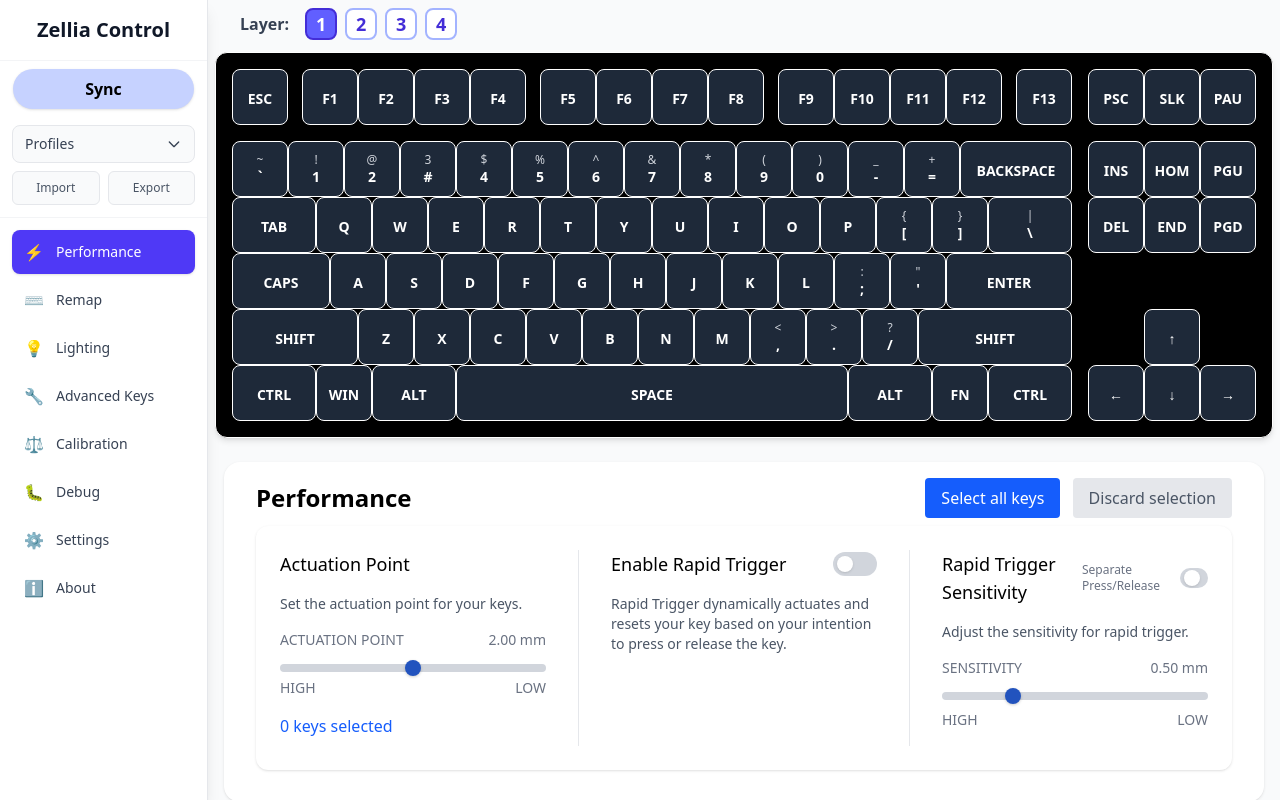
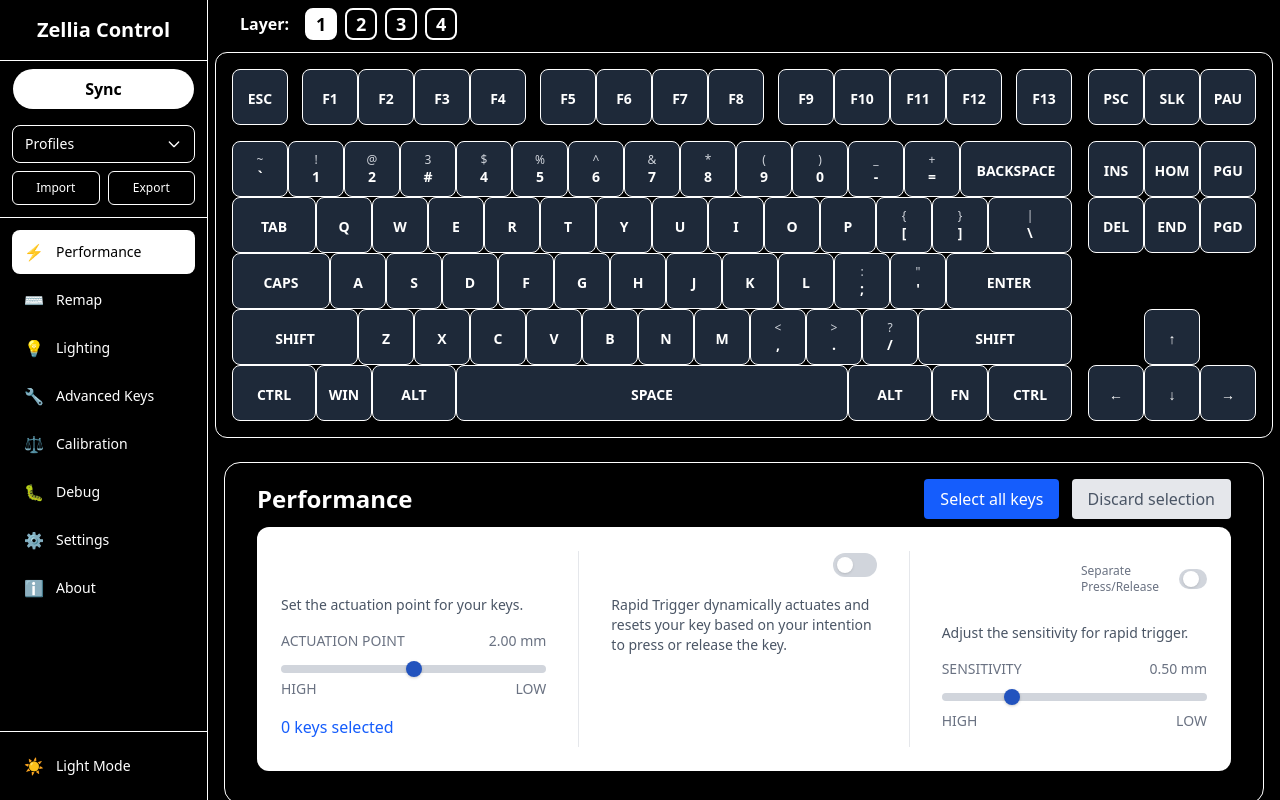
Before and after one commit to Zellia-Keyboards/Zellia-Control, a SvelteKit app: page /performance in a window 1280 px wide. Built offline with nearby package versions, Linux system fonts and the light colour scheme.

Commit message:
feat(dark-mode): enhance layout with dark mode support for various components

```diff
--- a/src/routes/+layout.svelte
+++ b/src/routes/+layout.svelte
@@ -3,6 +3,7 @@
     import Zellia80HE from "../lib/Zellia80HE.svelte";
     import { KeyboardDisplayValues, CurrentSelected } from "$lib/KeyboardState.svelte";
     import { page } from '$app/stores';
+    import { darkMode } from '$lib/DarkModeStore.svelte';
 
     const NAVIGATE = [
         //["/test", "Test", "🧪"],
@@ -27,28 +28,28 @@
 </script>
 
 <!-- Small Screen Warning (follows codebase theme) -->
-<div class="xl:hidden fixed inset-0 bg-gray-50 flex items-center justify-center z-50">
+<div class="xl:hidden fixed inset-0 flex items-center justify-center z-50 {$darkMode ? 'bg-black' : 'bg-gray-50'}">
     <div class="max-w-2xl mx-4">
         <!-- Main Warning Card -->
-        <div class="bg-white rounded-xl shadow-lg border border-gray-200 p-8 text-center">
+        <div class="{$darkMode ? 'bg-black border-white text-white' : 'bg-white border-gray-200'} rounded-xl shadow-lg border p-8 text-center">
             <!-- Icon and Title -->
             <div class="flex items-center justify-center mb-6">
-                <div class="w-16 h-16 bg-indigo-100 rounded-xl flex items-center justify-center">
-                    <svg class="w-8 h-8 text-indigo-600" fill="none" stroke="currentColor" viewBox="0 0 24 24">
+                <div class="w-16 h-16 {$darkMode ? 'bg-white' : 'bg-indigo-100'} rounded-xl flex items-center justify-center">
+                    <svg class="w-8 h-8 {$darkMode ? 'text-black' : 'text-indigo-600'}" fill="none" stroke="currentColor" viewBox="0 0 24 24">
                         <path stroke-linecap="round" stroke-linejoin="round" stroke-width="2" d="M9.75 17L9 20l-1 1h8l-1-1-.75-3M3 13h18M5 17h14a2 2 0 002-2V5a2 2 0 00-2-2H5a2 2 0 00-2 2v10a2 2 0 002 2z" />
                     </svg>
                 </div>
             </div>
 
-            <h2 class="text-2xl font-bold text-gray-900 mb-4">Display Too Small</h2>
-            <p class="text-gray-600 mb-6 leading-relaxed">
+            <h2 class="text-2xl font-bold {$darkMode ? 'text-white' : 'text-gray-900'} mb-4">Display Too Small</h2>
+            <p class="{$darkMode ? 'text-gray-300' : 'text-gray-600'} mb-6 leading-relaxed">
                 Zellia Control requires a larger display for the optimal keyboard configuration experience.
                 Please use a desktop or laptop computer, or expand your browser window.
             </p>
 
             <!-- Requirements Info -->
-            <div class="bg-blue-50 border border-blue-200 rounded-lg p-4 mb-6">
-                <div class="flex items-center gap-3 text-blue-800">
+            <div class="{$darkMode ? 'bg-white border-white' : 'bg-blue-50 border-blue-200'} border rounded-lg p-4 mb-6">
+                <div class="flex items-center gap-3 {$darkMode ? 'text-black' : 'text-blue-800'}">
                     <svg class="w-5 h-5" fill="none" stroke="currentColor" viewBox="0 0 24 24">
                         <path stroke-linecap="round" stroke-linejoin="round" stroke-width="2" d="M13 16h-1v-4h-1m1-4h.01M21 12a9 9 0 11-18 0 9 9 0 0118 0z" />
                     </svg>
@@ -60,22 +61,22 @@
 
             <!-- Features that require larger screen -->
             <div class="text-left space-y-3 mb-6">
-                <h3 class="text-lg font-medium text-gray-900 text-center mb-4">Features requiring larger display:</h3>
+                <h3 class="text-lg font-medium {$darkMode ? 'text-white' : 'text-gray-900'} text-center mb-4">Features requiring larger display:</h3>
                 <div class="grid grid-cols-1 gap-3">
-                    <div class="flex items-center gap-3 text-sm text-gray-700">
-                        <div class="w-1.5 h-1.5 rounded-full bg-indigo-500"></div>
+                    <div class="flex items-center gap-3 text-sm {$darkMode ? 'text-gray-300' : 'text-gray-700'}">
+                        <div class="w-1.5 h-1.5 rounded-full {$darkMode ? 'bg-white' : 'bg-indigo-500'}"></div>
                         <span>Keyboard layout visualization</span>
                     </div>
-                    <div class="flex items-center gap-3 text-sm text-gray-700">
-                        <div class="w-1.5 h-1.5 rounded-full bg-indigo-500"></div>
+                    <div class="flex items-center gap-3 text-sm {$darkMode ? 'text-gray-300' : 'text-gray-700'}">
+                        <div class="w-1.5 h-1.5 rounded-full {$darkMode ? 'bg-white' : 'bg-indigo-500'}"></div>
                         <span>Advanced key configuration panels</span>
                     </div>
-                    <div class="flex items-center gap-3 text-sm text-gray-700">
-                        <div class="w-1.5 h-1.5 rounded-full bg-indigo-500"></div>
+                    <div class="flex items-center gap-3 text-sm {$darkMode ? 'text-gray-300' : 'text-gray-700'}">
+                        <div class="w-1.5 h-1.5 rounded-full {$darkMode ? 'bg-white' : 'bg-indigo-500'}"></div>
                         <span>Performance tuning controls</span>
                     </div>
-                    <div class="flex items-center gap-3 text-sm text-gray-700">
-                        <div class="w-1.5 h-1.5 rounded-full bg-indigo-500"></div>
+                    <div class="flex items-center gap-3 text-sm {$darkMode ? 'text-gray-300' : 'text-gray-700'}">
+                        <div class="w-1.5 h-1.5 rounded-full {$darkMode ? 'bg-white' : 'bg-indigo-500'}"></div>
                         <span>Lighting configuration interface</span>
                     </div>
                 </div>
@@ -84,7 +85,7 @@
             <!-- Action Button -->
             <div class="flex justify-center">
                 <button
-                    class="bg-indigo-600 hover:bg-indigo-700 text-white font-medium px-6 py-3 rounded-lg transition-colors duration-200 shadow-sm"
+                    class="{$darkMode ? 'bg-white hover:bg-gray-200 text-black' : 'bg-indigo-600 hover:bg-indigo-700 text-white'} font-medium px-6 py-3 rounded-lg transition-colors duration-200 shadow-sm"
                     onclick={() => window.location.reload()}
                 >
                     Retry After Resizing
@@ -95,25 +96,25 @@
 </div>
 
 <!-- Main Application (hidden on small screens) -->
-<div class="hidden xl:flex h-screen bg-gray-50">
+<div class="hidden xl:flex h-screen {$darkMode ? 'bg-black' : 'bg-gray-50'}">
     <!-- Sidebar -->
-    <div class="flex flex-col w-52 bg-white shadow-lg h-full overflow-y-auto border-r border-gray-200">
+    <div class="flex flex-col w-52 {$darkMode ? 'bg-black border-white' : 'bg-white border-gray-200'} shadow-lg h-full overflow-y-auto border-r">
         <!-- Header -->
-        <div class="p-4 border-b border-gray-100">
-            <h1 class="font-bold text-xl text-gray-900 text-center">Zellia Control</h1>
+        <div class="p-4 border-b {$darkMode ? 'border-white' : 'border-gray-100'}">
+            <h1 class="font-bold text-xl {$darkMode ? 'text-white' : 'text-gray-900'} text-center">Zellia Control</h1>
         </div>
 
         <!-- Sync Button -->
         <div class="flex justify-center mb-4 mt-2">
-            <button class="bg-indigo-200 px-18 py-2 rounded-4xl font-bold hover:bg-indigo-400 hover:text-white transition-colors duration-200 shadow w-auto">Sync</button>
+            <button class="{$darkMode ? 'bg-white hover:bg-gray-200 text-black' : 'bg-indigo-200 hover:bg-indigo-400 hover:text-white'} px-18 py-2 rounded-4xl font-bold transition-colors duration-200 shadow w-auto">Sync</button>
         </div>
 
         <!-- Profile Section -->
-        <div class="px-3 pb-3 border-b border-gray-100">
+        <div class="px-3 pb-3 border-b {$darkMode ? 'border-white' : 'border-gray-100'}">
             <!-- Profile Dropdown -->
             <div class="relative mb-2">
                 <button
-                    class="flex items-center justify-between w-full px-3 py-2 text-sm font-medium text-gray-700 bg-gray-50 border border-gray-200 rounded-lg hover:bg-gray-100 transition-colors duration-200"
+                    class="flex items-center justify-between w-full px-3 py-2 text-sm font-medium {$darkMode ? 'text-white bg-black border-white hover:bg-gray-900' : 'text-gray-700 bg-gray-50 border-gray-200 hover:bg-gray-100'} border rounded-lg transition-colors duration-200"
                     onclick={() => showDropdown = !showDropdown}
                 >
                     <span>Profiles</span>
@@ -123,18 +124,18 @@
                 </button>
 
                 {#if showDropdown}
-                    <div class="absolute top-full left-0 right-0 mt-1 bg-white border border-gray-200 rounded-lg shadow-lg z-10">
-                        <div class="p-3 text-sm text-gray-600">No profiles available</div>
+                    <div class="absolute top-full left-0 right-0 mt-1 {$darkMode ? 'bg-black border-white' : 'bg-white border-gray-200'} border rounded-lg shadow-lg z-10">
+                        <div class="p-3 text-sm {$darkMode ? 'text-gray-300' : 'text-gray-600'}">No profiles available</div>
                     </div>
                 {/if}
             </div>
 
             <!-- Import/Export Buttons -->
             <div class="grid grid-cols-2 gap-2">
-                <button class="px-3 py-2 text-xs font-medium text-gray-600 bg-gray-50 border border-gray-200 rounded-md hover:bg-gray-100 transition-colors duration-200">
+                <button class="px-3 py-2 text-xs font-medium {$darkMode ? 'text-white bg-black border-white hover:bg-gray-900' : 'text-gray-600 bg-gray-50 border-gray-200 hover:bg-gray-100'} border rounded-md transition-colors duration-200">
                     Import
                 </button>
-                <button class="px-3 py-2 text-xs font-medium text-gray-600 bg-gray-50 border border-gray-200 rounded-md hover:bg-gray-100 transition-colors duration-200">
+                <button class="px-3 py-2 text-xs font-medium {$darkMode ? 'text-white bg-black border-white hover:bg-gray-900' : 'text-gray-600 bg-gray-50 border-gray-200 hover:bg-gray-100'} border rounded-md transition-colors duration-200">
                     Export
                 </button>
             </div>
@@ -143,12 +144,11 @@
         <!-- Navigation -->
         <div class="flex-1 p-3">
             <nav class="space-y-1">
-                {#each NAVIGATE as [href, name, icon]}
-                    <a
+                {#each NAVIGATE as [href, name, icon]}                    <a
                         {href}
                         class="flex items-center gap-3 w-full px-3 py-2.5 text-sm font-medium rounded-lg transition-all duration-200 {isActive(href)
-                            ? 'bg-indigo-600 text-white shadow-sm'
-                            : 'text-gray-700 hover:bg-indigo-50 hover:text-indigo-700'}"
+                            ? ($darkMode ? 'bg-white text-black shadow-sm' : 'bg-indigo-600 text-white shadow-sm')
+                            : ($darkMode ? 'text-white hover:bg-gray-900 hover:text-white' : 'text-gray-700 hover:bg-indigo-50 hover:text-indigo-700')}"
                     >
                         <span class="text-base">{icon}</span>
                         <span>{name}</span>
@@ -156,16 +156,30 @@
                 {/each}
             </nav>
         </div>
-    </div>
 
-    <!-- Main Content -->
+        <!-- Dark Mode Toggle at Bottom -->
+        <div class="p-3 border-t {$darkMode ? 'border-white' : 'border-gray-200'}">
+            <button
+                class="flex items-center gap-3 w-full px-3 py-2.5 text-sm font-medium rounded-lg transition-all duration-200 {$darkMode ? 'text-white hover:bg-gray-900' : 'text-gray-700 hover:bg-gray-100'}"
+                onclick={() => darkMode.toggle()}
+            >
+                {#if $darkMode}
+                    <span class="text-base">☀️</span>
+                    <span>Light Mode</span>
+                {:else}
+                    <span class="text-base">🌙</span>
+                    <span>Dark Mode</span>
+                {/if}
+            </button>
+        </div>
+    </div><!-- Main Content -->
     <div class="flex-1 flex flex-col gap-4 px-4 overflow-y-auto">
         <div class="flex items-center -mb-3">
             <div class="flex items-center gap-2 px-4 py-2">
-                <span class="font-semibold text-gray-700 mr-2">Layer:</span>
+                <span class="font-semibold {$darkMode ? 'text-white' : 'text-gray-700'} mr-2">Layer:</span>
                 {#each [1, 2, 3, 4] as layer}
                     <button
-                        class="w-8 h-8 flex items-center justify-center rounded-lg border-2 font-bold text-lg transition-colors duration-200 focus:outline-none {selectedLayer === layer ? 'bg-indigo-500 text-white border-indigo-700' : 'bg-white text-indigo-700 border-indigo-300 hover:bg-indigo-100'}"
+                        class="w-8 h-8 flex items-center justify-center rounded-lg border-2 font-bold text-lg transition-colors duration-200 focus:outline-none {selectedLayer === layer ? ($darkMode ? 'bg-white text-black border-white' : 'bg-indigo-500 text-white border-indigo-700') : ($darkMode ? 'bg-black text-white border-white hover:bg-gray-900' : 'bg-white text-indigo-700 border-indigo-300 hover:bg-indigo-100')}"
                         onclick={() => selectedLayer = layer}
                     >
                         {layer}
@@ -184,7 +198,7 @@
             />
         </div>
         <!-- Component for adjust part -->
-        <div class="bg-white rounded-2xl shadow p-4 mt-2 mb-4 grow">
+        <div class="{$darkMode ? 'bg-black border-white text-white' : 'bg-white'} rounded-2xl shadow p-4 mt-2 mb-4 grow {$darkMode ? 'border' : ''}">
             {@render children()}
         </div>
     </div>
@@ -195,4 +209,7 @@
     :global(html) {
         background-color: theme(--color-gray-50);
     }
+    :global(html.dark) {
+        background-color: #000000;
+    }
 </style>
```
